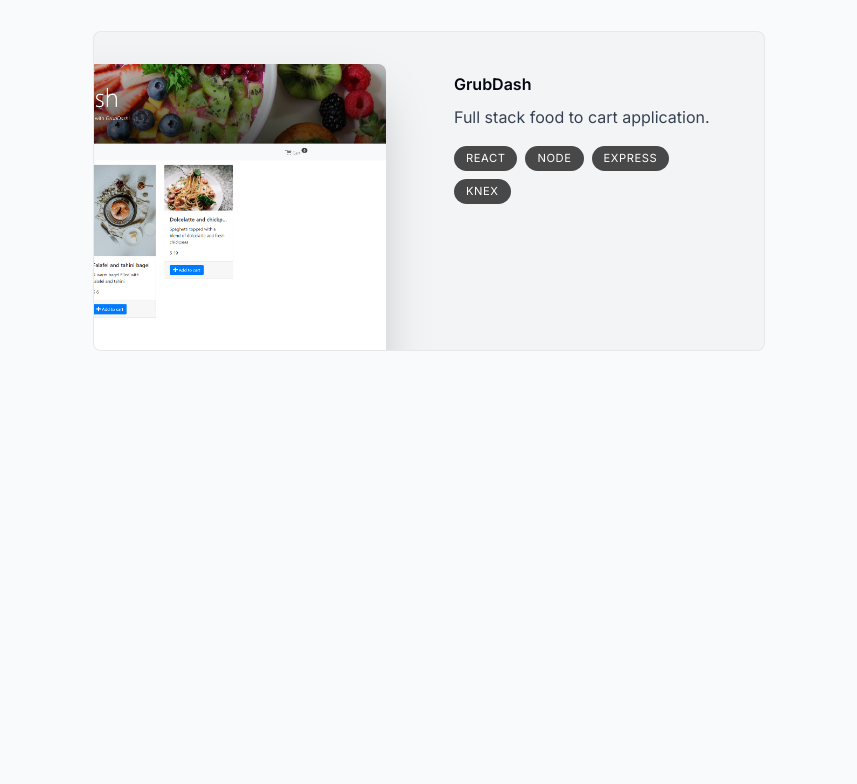
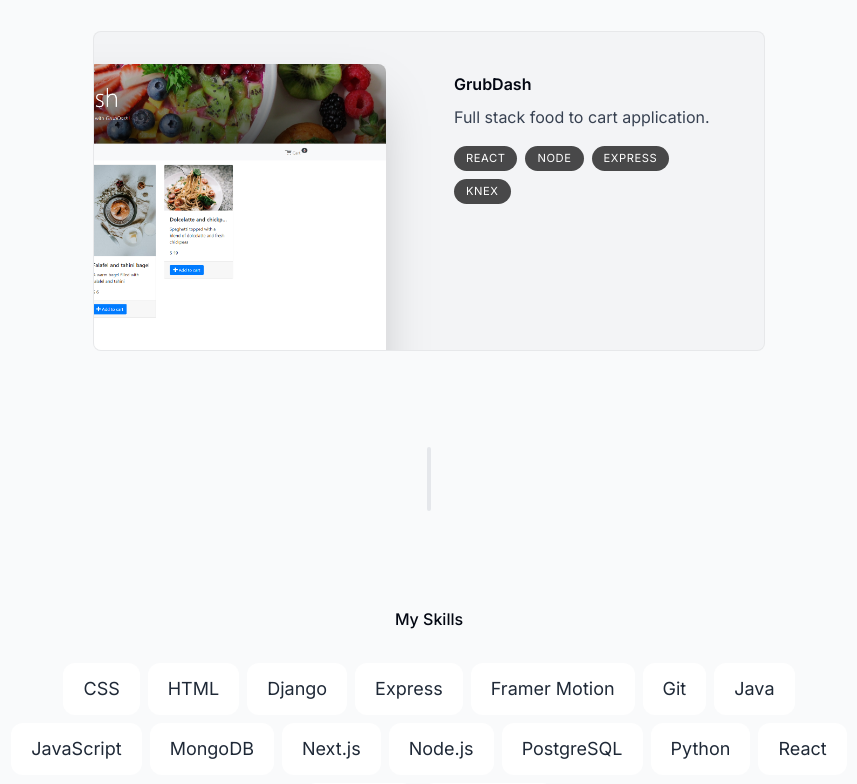
Before and after one commit to JonEast87/portfolio, a Next.js app: page / in a window 1280 px wide. Shown: the part 2013-2797 px from the top of the page, without its empty margins (211-1068 px from the left). Built offline with nearby package versions, Linux system fonts and the light colour scheme.

Commit message:
more tweaks, worked on displaying the animation for the skills comp

```diff
--- a/app/page.tsx
+++ b/app/page.tsx
@@ -2,6 +2,7 @@
 import Intro from "@/components/intro";
 import Projects from "@/components/projects";
 import SectionDivider from "@/components/section-divider";
+import Skills from "@/components/skills";
 
 export default function Home() {
   return (
@@ -11,6 +12,8 @@
       <About />
       <SectionDivider />
       <Projects />
+      <SectionDivider />
+      <Skills />
     </main>
   );
 }
--- /dev/null
+++ b/components/skills.tsx
@@ -0,0 +1,51 @@
+"use client";
+
+import React from "react";
+import { motion } from "framer-motion";
+import { skillsData } from "@/lib/data";
+import SectionHeading from "./section-heading";
+import { useSectionInView } from "@/lib/hooks";
+
+const fadeInAnimationVariants = {
+  initial: {
+    opacity: 0,
+    y: 100,
+  },
+  animate: (index: number) => ({
+    opacity: 1,
+    y: 0,
+    transition: {
+      delay: 0.05 * index,
+    },
+  }),
+};
+
+export default function Skills() {
+  const { ref } = useSectionInView("Skills");
+
+  return (
+    <section
+      ref={ref}
+      className="mb-28 max-w-[53rem] scroll-mt-28 text-center sm:mb-40"
+    >
+      <SectionHeading>My skills</SectionHeading>
+      <ul className="flex flex-wrap justify-center gap-2 text-lg text-gray-800">
+        {skillsData.map((skill, index) => (
+          <motion.li
+            className="bg-white borderBlack rounded-xl px-5 py-3"
+            key={index}
+            variants={fadeInAnimationVariants}
+            initial="initial"
+            whileInView="animate"
+            viewport={{
+              once: true,
+            }}
+            custom={index}
+          >
+            {skill}
+          </motion.li>
+        ))}
+      </ul>
+    </section>
+  );
+}
--- a/lib/data.ts
+++ b/lib/data.ts
@@ -1,6 +1,4 @@
 import React from "react";
-import { CgWorkAlt } from "react-icons/cg";
-import { FaReact } from "react-icons/fa";
 import { LuGraduationCap } from "react-icons/lu";
 import reservation from "@/public/reservation-system.png";
 import grubdash from "@/public/grubdash.png";
@@ -67,17 +65,18 @@
 export const skillsData = [
   "CSS",
   "HTML",
+  "Django",
+  "Express",
+  "Framer Motion",
+  "Git",
+  "Java",
   "JavaScript",
-  "TypeScript",
-  "React",
+  "MongoDB",
   "Next.js",
   "Node.js",
-  "Git",
-  "Tailwind",
-  "MongoDB",
-  "Express",
   "PostgreSQL",
   "Python",
-  "Django",
-  "Framer Motion",
+  "React",
+  "Tailwind",
+  "TypeScript",
 ] as const;
```
